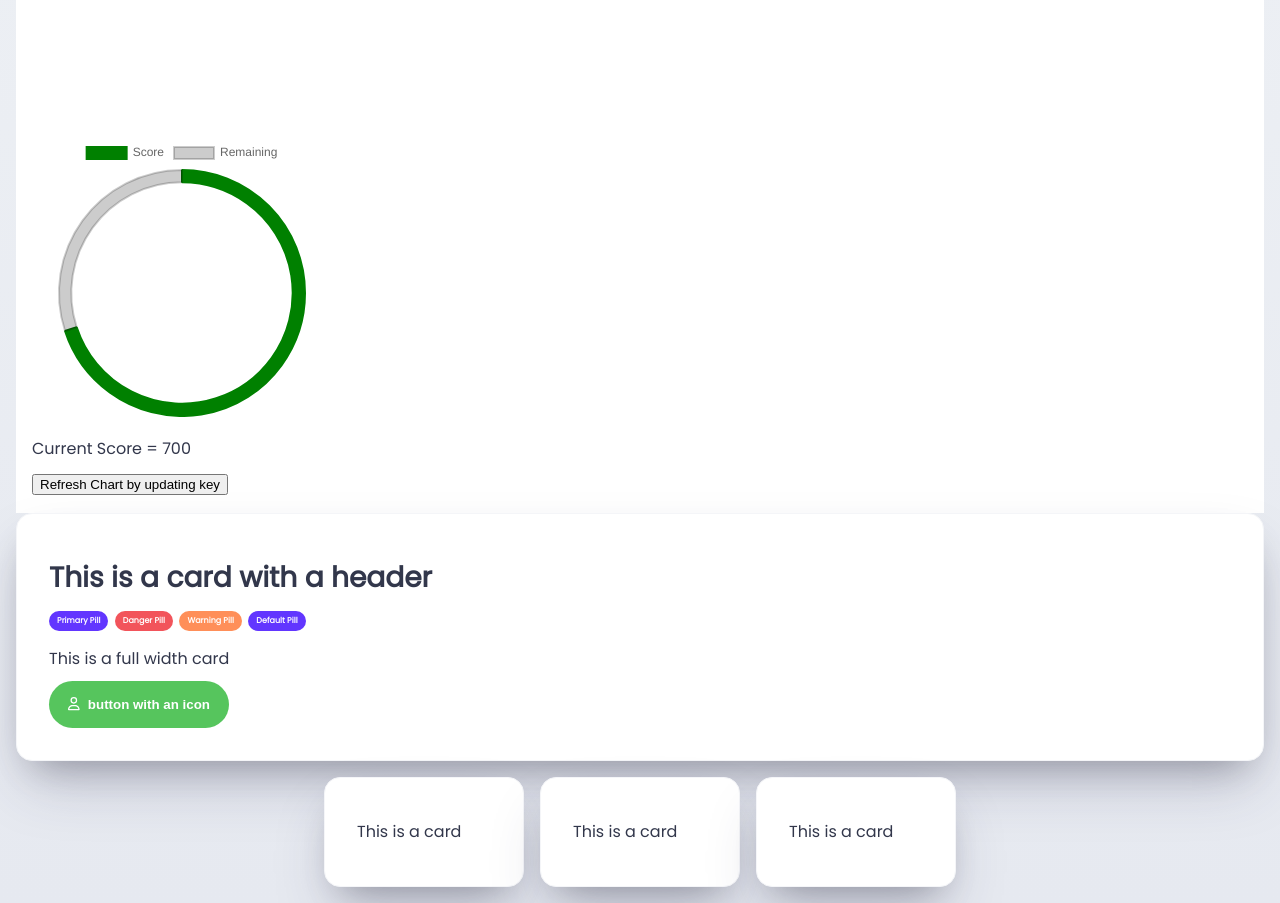
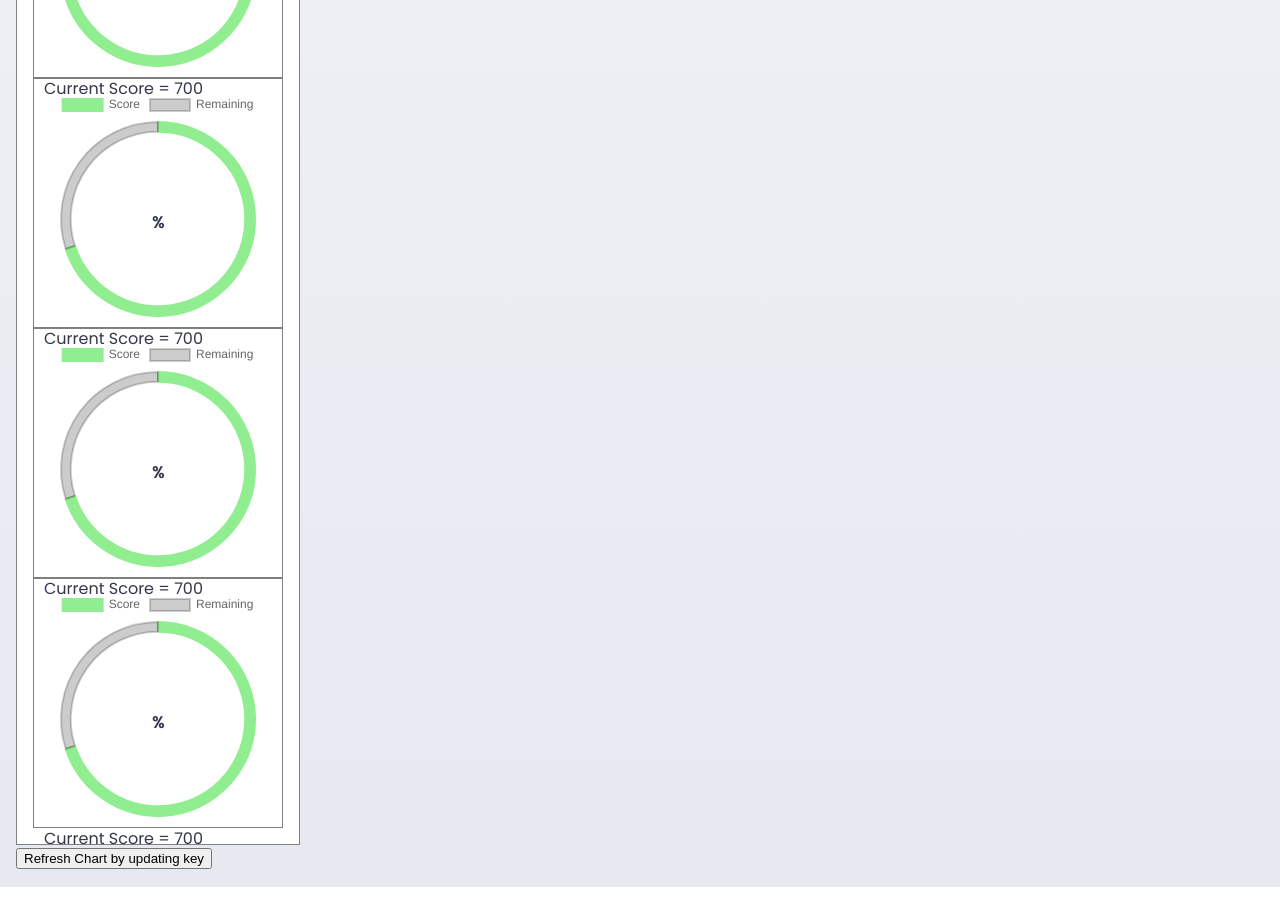
Before and after one commit to StephenMcVicker/bonkers-wallboard, a Vue app: page / in a window 1280 px wide. Shown: the part 340-1243 px from the top of the page. Built offline with nearby package versions, Linux system fonts and the light colour scheme.

Commit message:
temporary push

```diff
--- a/src/components/TestUi.vue
+++ b/src/components/TestUi.vue
@@ -1,27 +1,29 @@
 <template lang="pug">
 section
   .chartSection
-    MyChart
     GaugeChart(:key="newKey" :score="Score")
-    <button @click="forceRerender">Refresh Chart by updating key</button>
+    GaugeChart(:key="newKey" :score="Score")
+    GaugeChart(:key="newKey" :score="Score")
+    GaugeChart(:key="newKey" :score="Score")
+  button(@click="forceRerender") Refresh Chart by updating key
 
-  .cards
-    ui-card(:full-width="true")
-      h3 This is a card with a header
-      .pills
-        ui-pill(kind="primary" text="Primary Pill")
-        ui-pill(kind="danger" text="Danger Pill")
-        ui-pill(kind="warning" text="Warning Pill")
-        ui-pill(text="Default Pill")
-      p This is a full width card
-      ui-button(iconLeft="user"
-                text="button with an icon")
-    ui-card
-      p This is a card
-    ui-card
-      p This is a card
-    ui-card
-      p This is a card
+  //- .cards
+  //-   ui-card(:full-width="true")
+  //-     h3 This is a card with a header
+  //-     .pills
+  //-       ui-pill(kind="primary" text="Primary Pill")
+  //-       ui-pill(kind="danger" text="Danger Pill")
+  //-       ui-pill(kind="warning" text="Warning Pill")
+  //-       ui-pill(text="Default Pill")
+  //-     p This is a full width card
+  //-     ui-button(iconLeft="user"
+  //-               text="button with an icon")
+  //-   ui-card
+  //-     p This is a card
+  //-   ui-card
+  //-     p This is a card
+  //-   ui-card
+  //-     p This is a card
 </template>
 
 <script setup>
@@ -70,5 +72,9 @@ const forceRerender = () => {
 .chartSection {
   background-color: white;
   padding: 1rem;
+  border:1px solid grey;
+  display: flex;
+  flex-direction: column;
+  width: fit-content;
 }
 </style>
--- a/src/components/gauge-chart.vue
+++ b/src/components/gauge-chart.vue
@@ -1,14 +1,14 @@
 <template lang="pug">
 .chartWrapper
-  doughnut(ref="doughnutRef" :data="chartData")
-p Current Score = {{ score }}
+  doughnut(ref="doughnutRef" :data="chartData" :chart-options="chartOptions")
+  span.scorePercent {{ scoreAsPercentage }}%
+  p Current Score = {{ score }}
 </template>
 
 <script>
 import { defineComponent, getCurrentInstance, onMounted, reactive, ref, computed, watch } from "vue";
 import { Doughnut } from "vue-chartjs";
 import { Chart } from "chart.js";
-
 
 export default defineComponent({
   components: {
@@ -28,9 +28,24 @@ export default defineComponent({
 
 setup(props) {
 
+    const chartOptions = {
+      options: {
+        plugins: {
+          legend: {
+            display: false,
+            position: 'bottom'
+          }
+        }
+        }
+      }
+
     const doughnutRef = ref(null);
 
     const Target = 1000;
+
+    let variableColour = "lightgreen";
+
+    let scoreAsPercentage = 70;
 
     const myChartData = reactive({
       value: 600,
@@ -46,8 +61,8 @@ setup(props) {
         {
           label: "Data One",
           aspectRatio: 1.5,
-          backgroundColor: ["green", "rgba(0, 0, 0, 0.2)", "red"],
-          borderColor: ["green", "rgba(0, 0, 0, 0.2)", "red"],
+          backgroundColor: [variableColour, "rgba(0, 0, 0, 0.2)"],
+          borderColor: [variableColour, "rgba(0, 0, 0, 0.2)"],
           borderwidth: 1,
           cutout: "90%",
           data: [props.score, remainingScore.value],
@@ -62,8 +77,8 @@ setup(props) {
         doughnutRef.value.update();
       }
       console.log(myChartData.value);
-      console.log(remainingScore.value)
-
+      console.log(remainingScore.value);
+      console.log(scoreAsPercentage);
 
     };
 
@@ -78,8 +93,19 @@ setup(props) {
 
 <style lang="scss" scoped>
 .chartWrapper {
-  width: 300px;
-  height: 300px;
+  width: 250px;
+  height: 250px;
   padding: 10px;
+  border:1px solid grey;
+}
+
+.scorePercent {
+  position: absolute;
+  top: 58%;
+  left: 50%;
+  transform: translate(-50%, -50%);
+  font-size: 2rem;
+  font-weight: bold;
+  font-size: 1rem;
 }
 </style>
--- a/src/views/WallboardView.vue
+++ b/src/views/WallboardView.vue
@@ -1,14 +1,5 @@
 <template lang="pug">
-main
-  h1 Good morning!
-  ui-card(:full-width="true")
-    .stats
-      .stat
-        h5 Total
-        h3 316
-      .stat
-        h5 Registrations
-        h3 139
+main.mainWrapper
   section.cards
     ui-card
       font-awesome-icon(:icon="['fas','lightbulb']")
@@ -80,12 +71,14 @@ main
       .stat
         h5 Credit Cards
         h3 623
+    TestUi
 </template>
 
 <script setup>
 import UiButton from "@/components/ui/UiButton.vue";
 import UiCard from "@/components/ui/UiCard.vue";
 import UiPill from "@/components/ui/UiPill.vue";
+import TestUi from "@/components/TestUi.vue";
 </script>
 
 <style lang="scss" scoped>
@@ -112,17 +105,25 @@ svg {
   gap: 1rem;
   justify-content: center;
   margin: 1rem 0;
+  font-size: 16px;
 }
 
 .stats {
   display: flex;
   gap: 1rem;
   justify-content: space-around;
+  font-size: 16px;
 
   .stat {
     align-items: center;
     display: flex;
     flex-direction: column;
+    font-size: 16px;
   }
 }
+
+.cards {
+  border: 1px solid red;
+  font-size: 16px;
+}
 </style>
```
Also changed, not shown: 2 other files (tests, documents, lock files or other folders).
